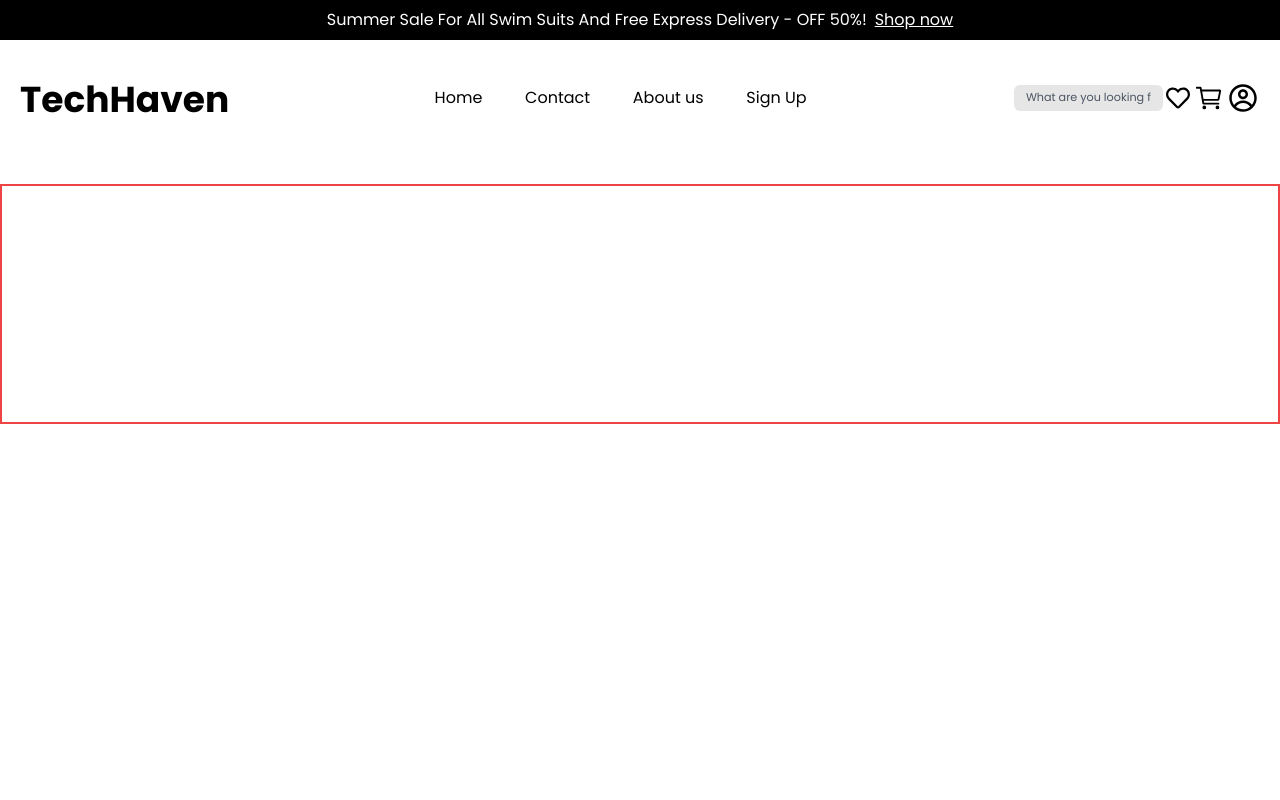
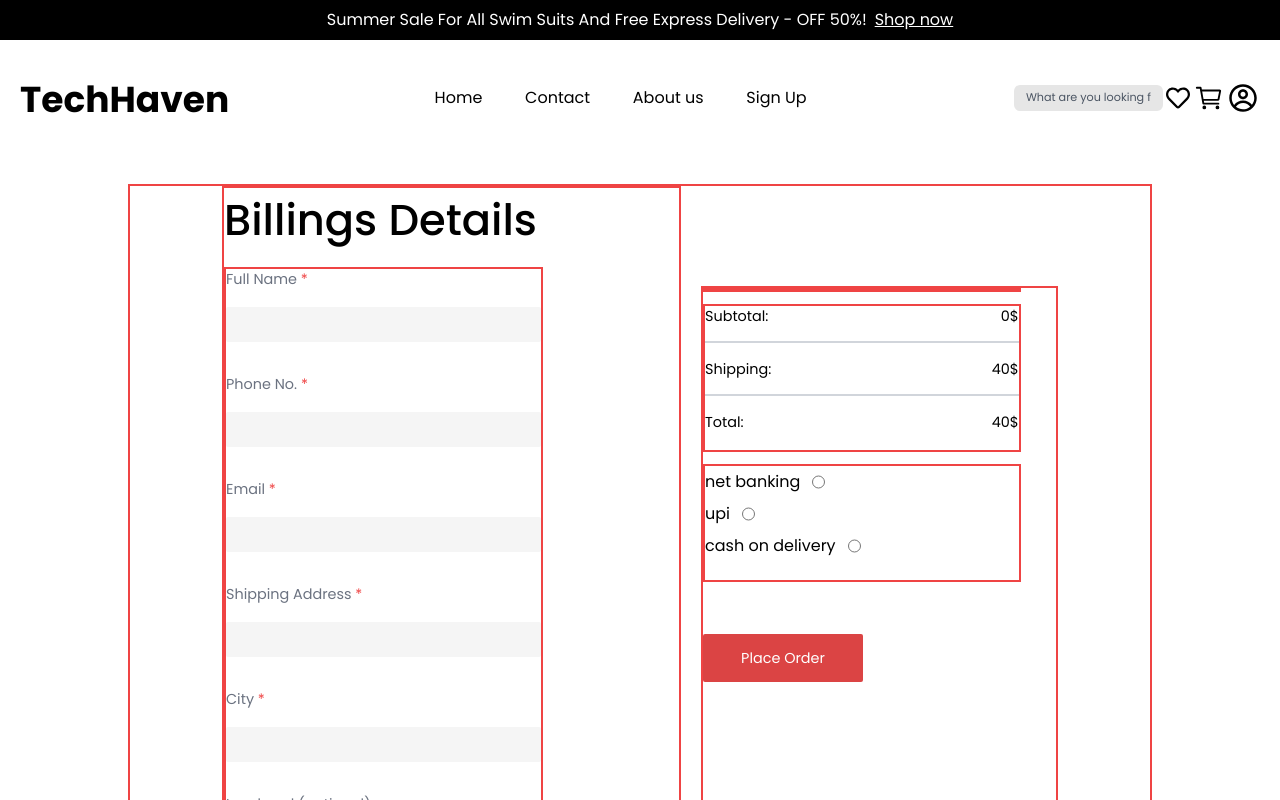
Before and after one commit to DakshChawla12/TECH-HAVEN, a React (Vite) app in the folder CLIENT/: page /checkout in a window 1280 px wide. Shown: the top 800 px of the page. Built offline with nearby package versions, Linux system fonts and the light colour scheme; what alertifyjs would draw is missing.

Commit message:
added checkout page and tweaked orders schema

```diff
--- a/CLIENT/src/App.jsx
+++ b/CLIENT/src/App.jsx
@@ -11,6 +11,7 @@ import AboutUsPage from './Pages/AboutUsPage';
 import ContactPage from './Pages/ContactPage';
 import SingleProductPage from './Pages/SingleProductPage';
 import ProfilePage from './Pages/ProfilePage';
+import Checkout from './Pages/Checkout';
 
 const App = () => {
   return (
@@ -27,6 +28,7 @@ const App = () => {
         <Route path='/contact' element={<ContactPage />} />
         <Route path='/product/:id' element={<SingleProductPage />} />
         <Route path='/profile' element={<ProfilePage />} />
+        <Route path='/checkout' element={<Checkout />} />
       </Routes>
       <Footer />
     </>
--- /dev/null
+++ b/CLIENT/src/Pages/Checkout.jsx
@@ -0,0 +1,102 @@
+import React, { useContext } from 'react';
+import { StoreContext } from '../Context/StoreContext';
+
+const Checkout = () => {
+
+    const { cart } = useContext(StoreContext);
+
+    const totalPrice = cart.reduce((total, item) => {
+        return total + item.productId.price * item.quantity;
+    }, 0);
+
+    return (
+        <div className='w-[80%] h-[50rem] mx-auto mt-16 border-2 border-red-500 flex items-center justify-center gap-5'>
+
+            <form className='h-[100%] w-[45%] border-2 border-red-500 flex flex-col justify-between'>
+
+                <h1 className='text-[2.7rem] font-medium'>Billings Details</h1>
+                <div className='w-[70%] h-[90%] border-2 border-red-500 flex flex-col gap-5'>
+
+                    <div className='h-[12%] w-[100%]  flex flex-col gap-4'>
+                        <label className='text-[0.9rem] text-gray-500' htmlFor="">Full Name <span className='text-red-500'>*</span></label>
+                        <input type="text" className='h-[2.2rem] w-[100%] bg-[#F5F5F5] rounded-sm' />
+                    </div>
+                    <div className='h-[12%] w-[100%]  flex flex-col gap-4'>
+                        <label className='text-[0.9rem] text-gray-500' htmlFor="">Phone No. <span className='text-red-500'>*</span></label>
+                        <input type="text" className='h-[2.2rem] w-[100%] bg-[#F5F5F5] rounded-sm' />
+                    </div>
+                    <div className='h-[12%] w-[100%]  flex flex-col gap-4'>
+                        <label className='text-[0.9rem] text-gray-500' htmlFor="">Email <span className='text-red-500'>*</span></label>
+                        <input type="text" className='h-[2.2rem] w-[100%] bg-[#F5F5F5] rounded-sm' />
+                    </div>
+                    <div className='h-[12%] w-[100%]  flex flex-col gap-4'>
+                        <label className='text-[0.9rem] text-gray-500' htmlFor="">Shipping Address <span className='text-red-500'>*</span></label>
+                        <input type="text" className='h-[2.2rem] w-[100%] bg-[#F5F5F5] rounded-sm' />
+                    </div>
+                    <div className='h-[12%] w-[100%] flex flex-col gap-4'>
+                        <label className='text-[0.9rem] text-gray-500' htmlFor="">City <span className='text-red-500'>*</span></label>
+                        <input type="text" className='h-[2.2rem] w-[100%] bg-[#F5F5F5] rounded-sm' />
+                    </div>
+                    <div className='h-[12%] w-[100%] flex flex-col gap-4'>
+                        <label className='text-[0.9rem] text-gray-500' htmlFor="">Landmark(optional)</label>
+                        <input type="text" className='h-[2.2rem] w-[100%] bg-[#F5F5F5] rounded-sm' />
+                    </div>
+
+                </div>
+
+            </form>
+
+            <div className='h-[75%] w-[35%] border-2 border-red-500 flex flex-col gap-3'>
+                <div className='w-[90%] border-2 border-red-500'>
+                    {
+                        cart.map((item) => {
+                            return <div className='h-[3rem] w-[100%] flex items-center justify-between'>
+                                <div className='flex items-center gap-4 w-[60%]'>
+                                    <img src={item.productId.images[0]} className='h-[2.5rem] w-[2.5rem]' alt="" />
+                                    <span className='text-[0.9rem] font-medium'>{item.productId.name}</span>
+                                </div>
+                                <span className='text-[0.9rem] font-medium'>${item.productId.price * item.quantity}</span>
+                            </div>;
+                        })
+
+                    }
+                </div>
+
+                <div className='h-[25%] w-[90%] border-2 border-red-500 flex flex-col gap-4'>
+                    <div className='w-[100%] h-[2.5rem] pb-2 border-b-2 border-b-gray-300 flex justify-between'>
+                        <span className='text-[0.9rem]'>Subtotal:</span>
+                        <span className='text-[0.9rem]'>{totalPrice}$</span>
+                    </div>
+                    <div className='w-[100%] h-[2.5rem] pb-2 border-b-2 border-b-gray-300 flex justify-between'>
+                        <span className='text-[0.9rem]'>Shipping:</span>
+                        <span className='text-[0.9rem]'>40$</span>
+                    </div>
+                    <div className='w-[100%] h-[2.5rem] pb-2 flex justify-between'>
+                        <span className='text-[0.9rem]'>Total:</span>
+                        <span className='text-[0.9rem]'>{totalPrice + 40}$</span>
+                    </div>
+                </div>
+
+                <form className='h-[20%] w-[90%] border-2 border-red-500 flex flex-col'>
+                    <div className='flex items-center gap-3'>
+                        <label htmlFor="">net banking</label>
+                        <input type="radio" className='h-[2rem] text-black' />
+                    </div>
+                    <div className='flex items-center gap-3'>
+                        <label htmlFor="">upi</label>
+                        <input type="radio" className='h-[2rem] text-black' />
+                    </div>
+                    <div className='flex items-center gap-3'>
+                        <label htmlFor="">cash on delivery</label>
+                        <input type="radio" className='h-[2rem] text-black' />
+                    </div>
+                </form>
+
+                <button className='h-[3rem] w-[10rem] text-white rounded-sm text-[0.9rem] bg-[#DB4444] mt-10'>Place Order</button>
+            </div>
+
+        </div>
+    )
+}
+
+export default Checkout
--- a/CLIENT/src/Pages/SingleProductPage.jsx
+++ b/CLIENT/src/Pages/SingleProductPage.jsx
@@ -59,8 +59,8 @@ const SingleProductPage = () => {
             <div className='w-[100%] md:w-[45%] h-[50%] md:h-[100%] border-2 border-red-500 flex flex-col gap-3 justify-center items-center xl:items-start xl:pl-[2rem]'>
                 <div className='h-[45%] w-[75%] border-2 border-red-500 flex flex-col gap-1 md:justify-center md:gap-3'>
                     <p className='text-[1.2rem] font-bold md:text-[1.4rem] lg:text-[1.7rem]'>{product.name}</p>
-                    <span>{product.rating}/5</span>
-                    <span className='font-medium md:text-[1rem] lg:text-[1.2rem]'>{product.price}</span>
+                    <span className='flex items-center gap-5'>{product.rating}/5 <span>In Stock</span> </span>
+                    <span className='font-medium md:text-[1rem] lg:text-[1.2rem]'>${product.price}</span>
                     <p className='text-[0.8rem] md:text-[0.9rem] lg:text-[1rem]'>{product.description}</p>
                 </div>
                 <div className='h-[50%] w-[75%]  flex flex-col gap-2'>
```
Also changed, not shown: 1 other file (tests, documents, lock files or other folders).
